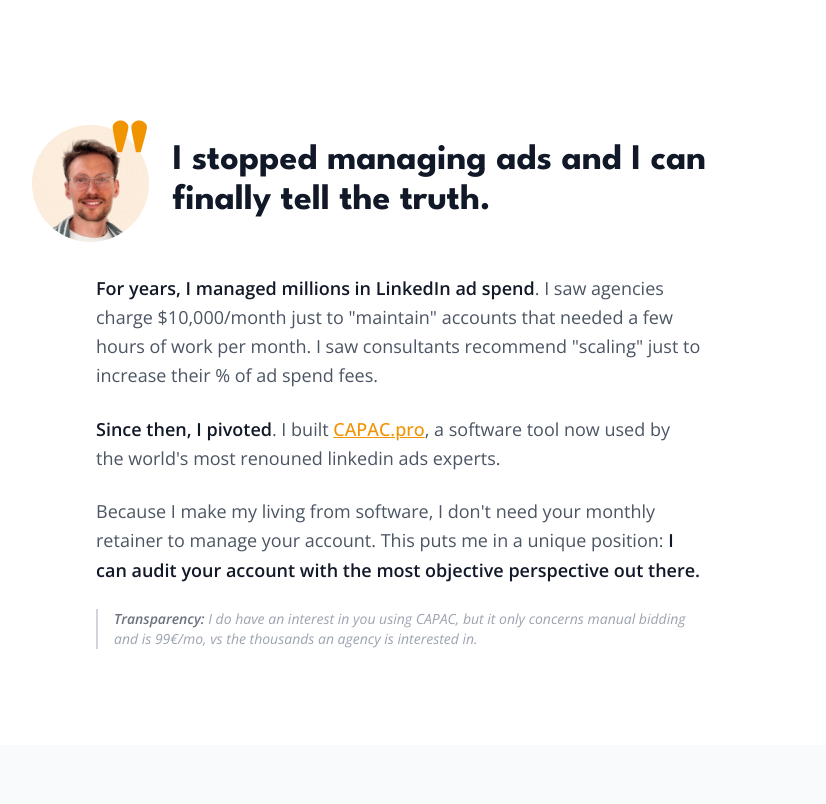
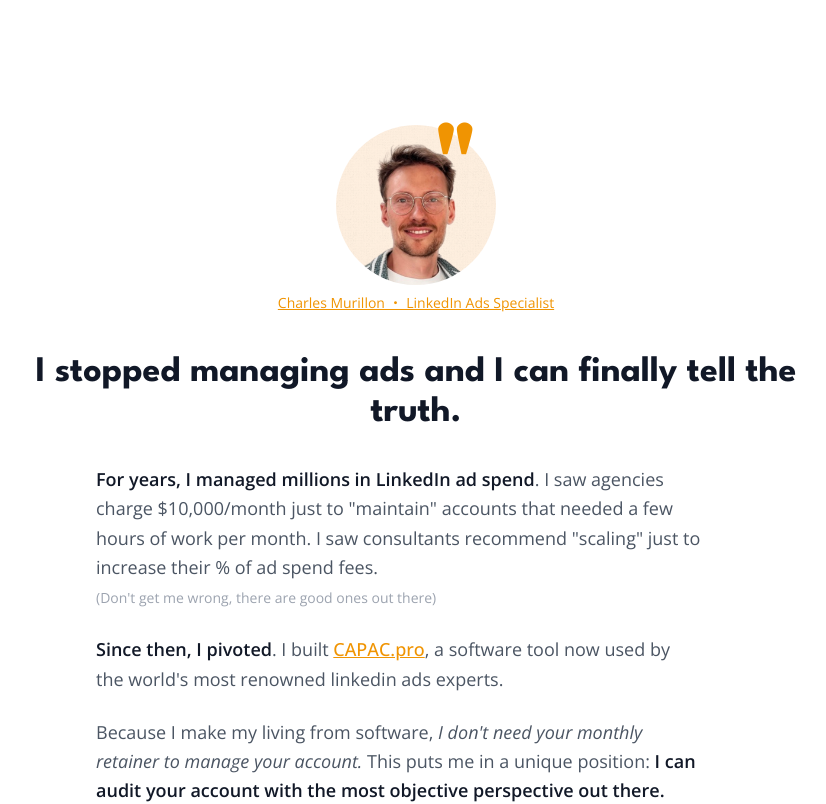
Before and after one commit to funkycharlie69/roastmylinkedinads, a Nuxt app: page / in a window 1280 px wide. Shown: the part 1000-1804 px from the top of the page, without its empty margins (224-1050 px from the left). Built offline with nearby package versions, Linux system fonts and the light colour scheme.

Commit message:
update lp

```diff
--- a/pages/index.vue
+++ b/pages/index.vue
@@ -123,28 +123,33 @@
     <section class="py-24 bg-white">
       <UiContainer>
         <div class="max-w-3xl mx-auto">
-          <div class="flex flex-col sm:flex-row items-center sm:items-start gap-3 sm:gap-6 mb-8">
-            <div class="relative">
-              <img src="/Profile-Pic.jpg" alt="Charles Murillon" class="w-40 rounded-full object-cover" />
-              <span class="absolute -top-10 left-20 inset-0 flex items-center justify-center text-8xl text-primary-400 font-heading font-black">"</span>
+          <div class="flex flex-col items-center gap-3 sm:gap-6 mb-8">
+            <div class="flex flex-col items-center gap-2">
+              <div class="relative">
+                <img src="/Profile-Pic.jpg" alt="Charles Murillon - LinkedIn Ads Specialist" class="w-40 rounded-full object-cover" />
+                <span class="absolute -top-20 left-20 inset-0 flex items-center justify-center text-8xl text-primary-400 font-heading font-black">"</span>
+              </div>
+              <a href="https://www.linkedin.com/in/charlesmurillon/" target="_blank" rel="noopener noreferrer" class="text-sm text-primary-400 hover:text-primary-500 transition-colors text-center underline">
+                Charles Murillon ・ LinkedIn Ads Specialist
+              </a>
             </div>
-            <h2 class="text-center sm:text-left text-3xl md:text-4xl font-heading font-bold text-gray-900 pt-4">
+            <h2 class="text-center text-3xl md:text-4xl font-heading font-bold text-gray-900 pt-4">
               I stopped managing ads and I can finally tell the truth.
             </h2>
           </div>
           <div class="prose prose-lg text-gray-600 leading-relaxed pl-0 md:pl-16">
             <p>
-              <strong>For years, I managed millions in LinkedIn ad spend</strong>. I saw agencies charge $10,000/month just to "maintain" accounts that needed a few hours of work per month. I saw consultants recommend "scaling" just to increase their % of ad spend fees.
+              <strong>For years, I managed millions in LinkedIn ad spend</strong>. I saw agencies charge $10,000/month just to "maintain" accounts that needed a few hours of work per month. I saw consultants recommend "scaling" just to increase their % of ad spend fees. <br><span class="text-gray-400 text-sm">(Don't get me wrong, there are good ones out there)</span>
             </p>
             <p>
-              <strong>Since then, I pivoted</strong>. I built <a href="https://capac.pro" target="_blank">CAPAC.pro</a>, a software tool now used by the world's most renouned linkedin ads experts.
+              <strong>Since then, I pivoted</strong>. I built <a href="https://capac.pro" target="_blank">CAPAC.pro</a>, a software tool now used by the world's most renowned linkedin ads experts.
             </p>
             <p class=" text-gray-600">
-              Because I make my living from software, I don't need your monthly retainer to manage your account.
+              Because I make my living from software, <span class="italic">I don't need your monthly retainer to manage your account.</span>
               This puts me in a unique position: <strong>I can audit your account with the most objective perspective out there.</strong>
             </p>
             <p class="text-sm text-gray-400 italic mt-6 border-l-2 border-gray-300 pl-4">
-              <strong class="text-gray-500">Transparency:</strong> I do have an interest in you using CAPAC, but it only concerns manual bidding and is 99€/mo, vs the thousands an agency is interested in.
+              <strong class="text-gray-500">Transparency:</strong> I do have an interest in you using CAPAC.pro, but it only concerns manual bidding and is 99€/mo, vs the thousands an agency is interested in.
             </p>
           </div>
         </div>
```
